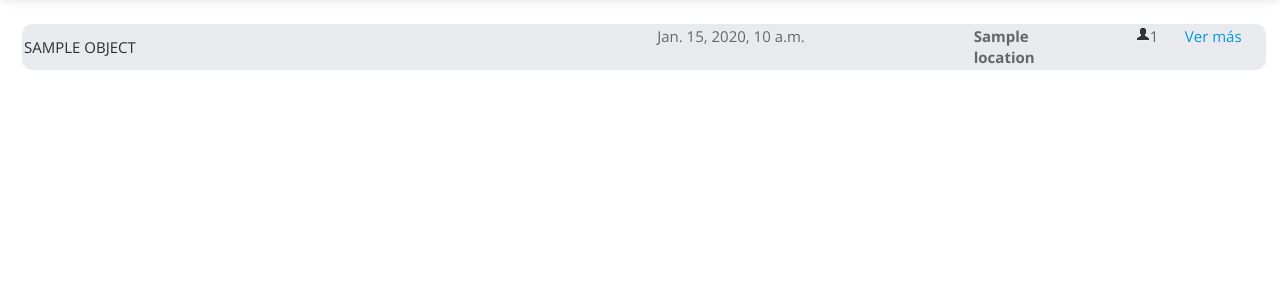
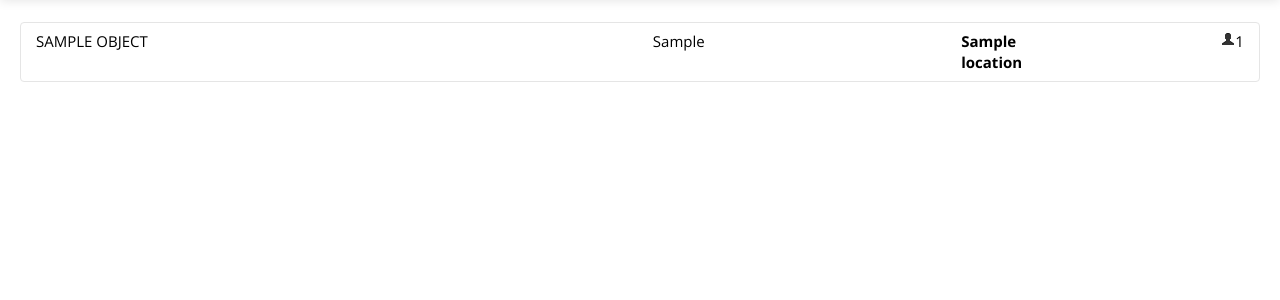
Before and after one commit to agar3s/recluta, a Django app: template recruiting/templates/search/home.html in a window 1280 px wide. Shown: the part 48-348 px from the top of the page. Run offline with Django 3.2, Linux system fonts and the light colour scheme; the template is opened without the code that fills it: most values are stand-ins (such as "Sample title", 1, 10 or a date in 2020); some libraries are stand-ins or nearby versions.

Commit message:
Visual Refactor

```diff
--- a/empleo_desarrolladores/models.py
+++ b/empleo_desarrolladores/models.py
@@ -3,6 +3,7 @@ from django.contrib.auth.models import User
 from taggit.managers import TaggableManager
 from django.utils import timezone
 from django.template import defaultfilters
+from datetime import datetime, timedelta
 
 class Company(models.Model):
 
@@ -74,6 +75,11 @@ class Offer(models.Model):
             self.slug = defaultfilters.slugify(self.company.name+'-'+self.job_title)
         super(Offer, self).save(*args, **kwargs)
 
+    def days_remaining(self):
+        now = timezone.make_aware(datetime.now(), timezone.get_default_timezone())
+        days_remaining = self.offer_valid_time - now
+        return days_remaining.days
+
     def __unicode__(self):
         return self.job_title
 
--- a/recruiting/templates/search/home.html
+++ b/recruiting/templates/search/home.html
@@ -2,35 +2,41 @@
 {% block content %}
 
 <div>
-    <ul class="unstyled">
+    <div class="accordion" id="accordion2">
     {% for result in page.object_list %}
-        <li >
             {% if result.object %}
-            <div class="row-fluid bordered1">
+                <div class="accordion-group">
+                    <div class="accordion-heading">
+                        <a class="accordion-toggle normal" data-toggle="collapse" data-parent="#accordion2" href="#collapse{{result.object.id}}">
+                            <div class="row-fluid">
                                 <div class="span6">
-                    <a href="/offer/{{result.object.slug}}/" ><h5>{{ result.object.job_title | upper}}</h5></a>
+                                    {{ result.object.job_title | upper}}
                                 </div>
                                 <div class="span3">
-                    {{result.object.offer_valid_time}}
+                                    {{result.object.days_remaining}}
                                 </div>
                                 <div class="span1">
                                     <strong>{{result.object.location}}</strong>
                                 </div>
-                <div class="span1"><span class="pull-right"><i class="icon-user"></i>{{result.object.applicants.count}}</span></div>
-                <div class="span1">
-                    <a href="/offer/{{result.object.slug}}/" >Ver más</a>
+                                <div class="span2"><span class="pull-right"><i class="icon-user"></i>{{result.object.applicants.count}}</span></div>
+                            </div>
+                        </a>
+                    </div>
+                    <div id="collapse{{result.object.id}}" class="accordion-body collapse">
+                        <div class="accordion-inner">
+                            <strong>Descripción:</strong> {{result.object.job_description}}
                         </div>
                     </div>
+                </div>
+
             {% endif %}
-        </li>
     {% empty %}
         <p>No se encontraron resultados</p>
     {% endfor %}
-    </ul>
+    </div>
+</div>
 
-
-
-</div>
+<!-- Paginacion -->
 {% if page.has_previous or page.has_next %}
         <div class="pagination pagination-centered" align="center">
             <ul>
```
Also changed, not shown: empleo_desarrolladores/tests.py (+7 -0 lines). Lines whose indentation alone changed are shown as unchanged.
